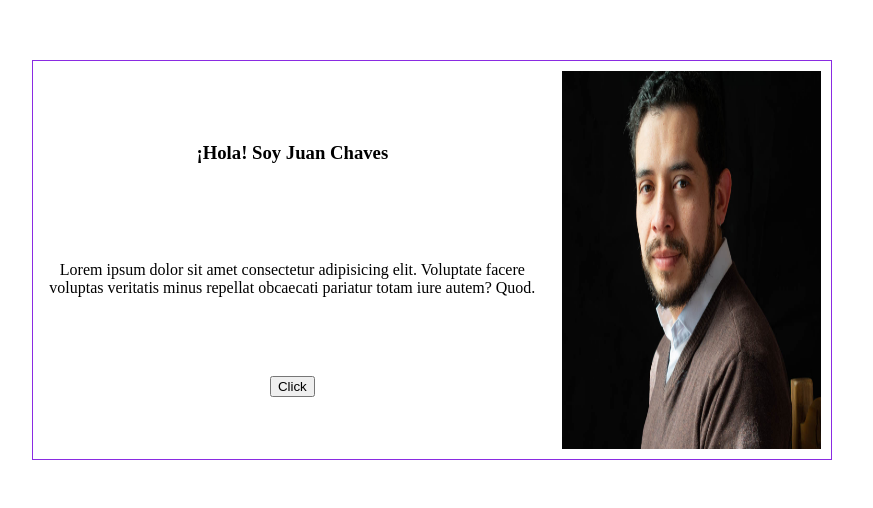
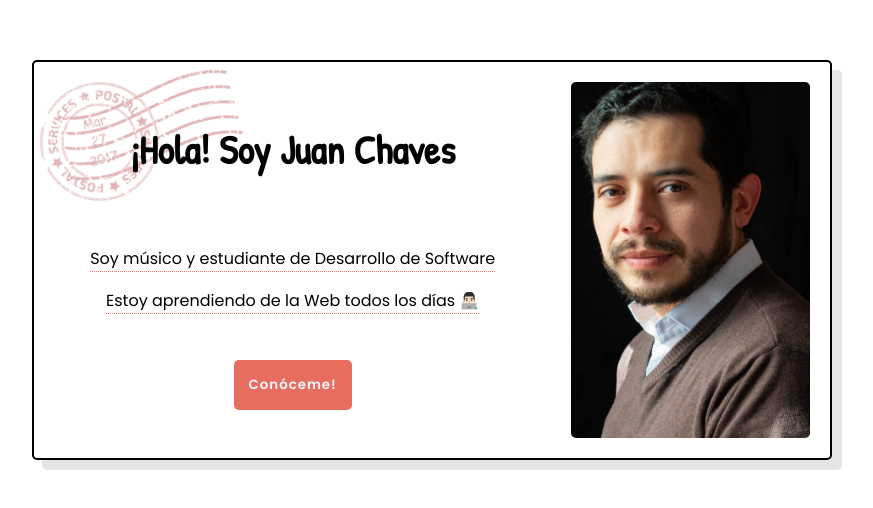
Before and after one commit to JuanDChaves/CAC-card, a plain HTML site: page index.html in a window 1280 px wide. Shown: the part 140-648 px from the top of the page, without its empty margins (208-1081 px from the left). Drawn offline with Linux system fonts and the light colour scheme.

Commit message:
post stamp added

```diff
--- a/index.html
+++ b/index.html
@@ -13,9 +13,10 @@
     <div class="card">
         <div class="info">
             <h3>¡Hola! Soy Juan Chaves</h3>
-            <p>Lorem ipsum dolor sit amet consectetur adipisicing elit. Voluptate facere voluptas veritatis minus
-                repellat obcaecati pariatur totam iure autem? Quod.</p>
-            <button>Click</button>
+            <p>Soy músico y estudiante de Desarrollo de Software</p>
+            <p>Estoy aprendiendo de la Web todos los días 👨🏻‍💻</p>
+            <button>Conóceme!</button>
+            <img src="./images/post.png" alt="Decoration post stamp">
         </div>
         <div class="foto">
             <img src="./images/foto.jpg" alt="Foto de Juan Chaves">
--- a/style.css
+++ b/style.css
@@ -1,3 +1,5 @@
+@import url("https://fonts.googleapis.com/css2?family=Patrick+Hand&family=Poppins:wght@400;600&display=swap");
+
 * {
   box-sizing: border-box;
 }
@@ -8,41 +10,74 @@ body {
   align-items: center;
   height: 100vh;
   margin: 0;
+  font-family: "Poppins", sans-serif;
 }
 
 .card {
   width: 800px;
   height: 400px;
-  border: 1px solid blueviolet;
+  border: 2px solid black;
+  box-shadow: 10px 10px rgba(0, 0, 0, 0.1);
+  border-radius: 5px;
   display: flex;
 }
 
 .info {
   display: flex;
+  position: relative;
   flex-direction: column;
   align-items: center;
-  justify-content: space-evenly;
   width: 65%;
 }
 
-/* .info h3 {
-
-} */
+.info h3 {
+  font-family: "Patrick Hand", cursive;
+  font-size: 2.5em;
+  margin: 60px 0 70px;
+}
 
 .info p {
+  margin-top: 0;
   text-align: center;
+  border-bottom: 1px dotted hsl(6, 74%, 64%);
 }
 
-/* .info button {
+.info button {
+  font-family: "Poppins", sans-serif;
+  font-weight: 600;
+  margin-top: 30px;
+  background-color: hsl(6, 74%, 64%);
+  color: aliceblue;
+  border: none;
+  border-radius: 5px;
+  padding: 15px;
+  letter-spacing: 1px;
+}
 
-} */
+.info button:hover {
+  cursor: pointer;
+}
+
+.info img {
+  position: absolute;
+  width: 200px;
+  z-index: -1;
+  opacity: 0.3;
+  top: 10px;
+  left: 5px;
+  transform: rotate(-15deg);
+  object-fit: cover;
+}
 
 .foto {
   width: 35%;
 }
 
 .foto img {
-  padding: 10px;
+  position: relative;
+  padding: 20px;
   width: 100%;
   height: 100%;
+  object-fit: cover;
+  border-radius: 25px;
 }
```
Also changed, not shown: images/post.png (added).
